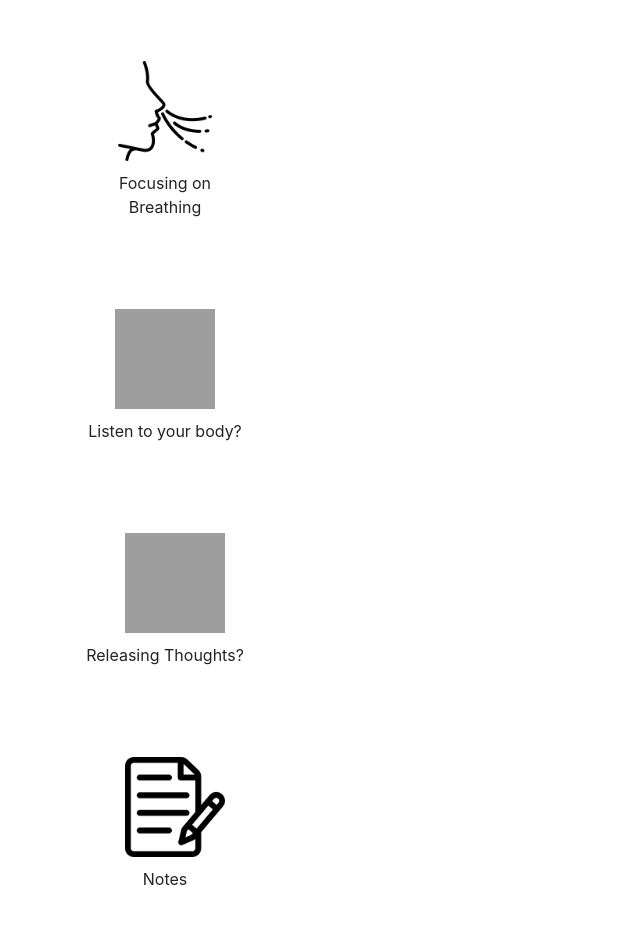
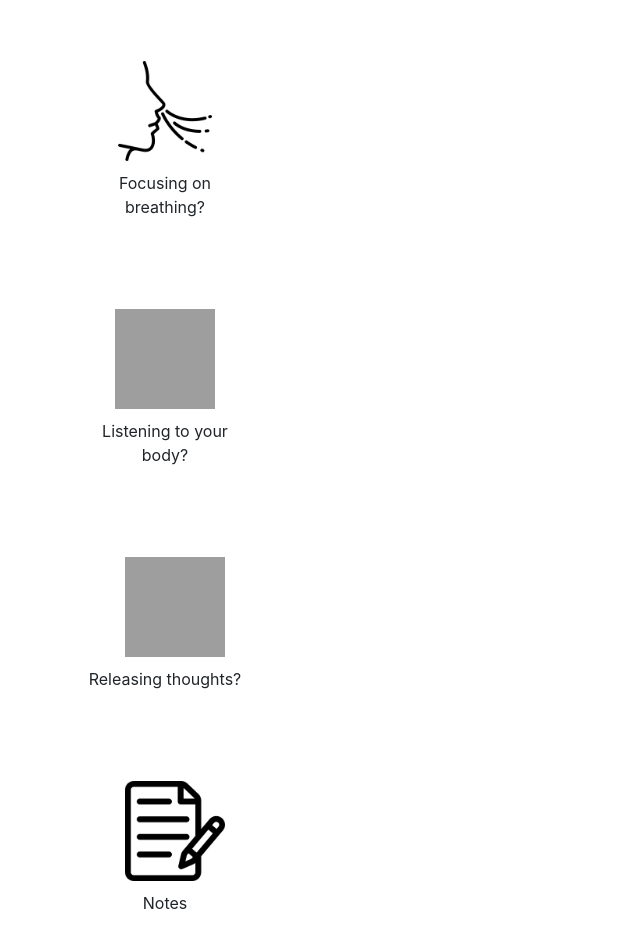
Before and after one commit to Alexsouthwick/UIproject, a Flask app: page /learning/end in a window 1280 px wide. Shown: the part 450-1381 px from the top of the page, without its empty margins (0-640 px from the left). Run offline with Flask 2, Linux system fonts and the light colour scheme; some libraries are stand-ins or nearby versions; grey boxes are pictures that could not be loaded.

Commit message:
changed font of learning-end

```diff
--- a/static/main.css
+++ b/static/main.css
@@ -154,6 +154,13 @@ nav *:hover{
 
 #learning_message {
     margin-top: 20px;
+}
+
+.response{
+    font-size:18px;
+    font-weight: normal;
+    color: darkslategray
+
 }
 /*--------------------------------------------------------------
 # Quiz
--- a/templates/learning_end.html
+++ b/templates/learning_end.html
@@ -74,7 +74,7 @@
             <img style="border: none" src="/static/icons/breath.png">
         </div>
         <div style="text-align: center;">
-            <p>Focusing on Breathing</p>
+            <p>Focusing on breathing?</p>
         </div>
     </div>
     <div class="col-10">
@@ -107,7 +107,9 @@
         <div class="icon-container">
             <img style="border: none" src="/static/icons/humanoid.png">
         </div>
-        <p>Listen to your body?</p>
+        <div style="text-align: center;">
+            <p>Listening to your body?</p>
+        </div>
     </div>
     <div class="col-10">
         <div class="row">
@@ -140,7 +142,7 @@
             <img style="border: none; margin-left: 10px" src="/static/icons/thought-bubble.png">
         </div>
         <div>
-            <p>Releasing Thoughts?</p>
+            <p>Releasing thoughts?</p>
         </div>
     </div>
     <div class="col-10">
```
